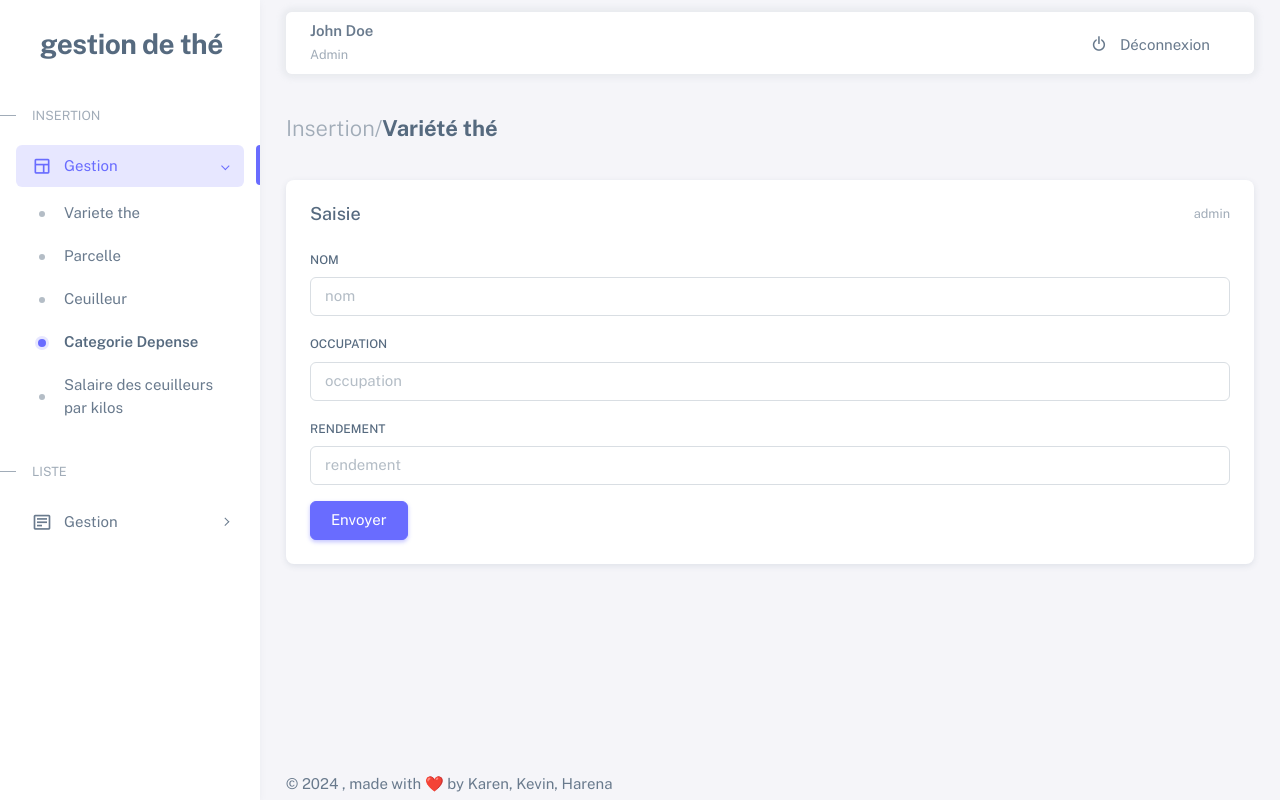
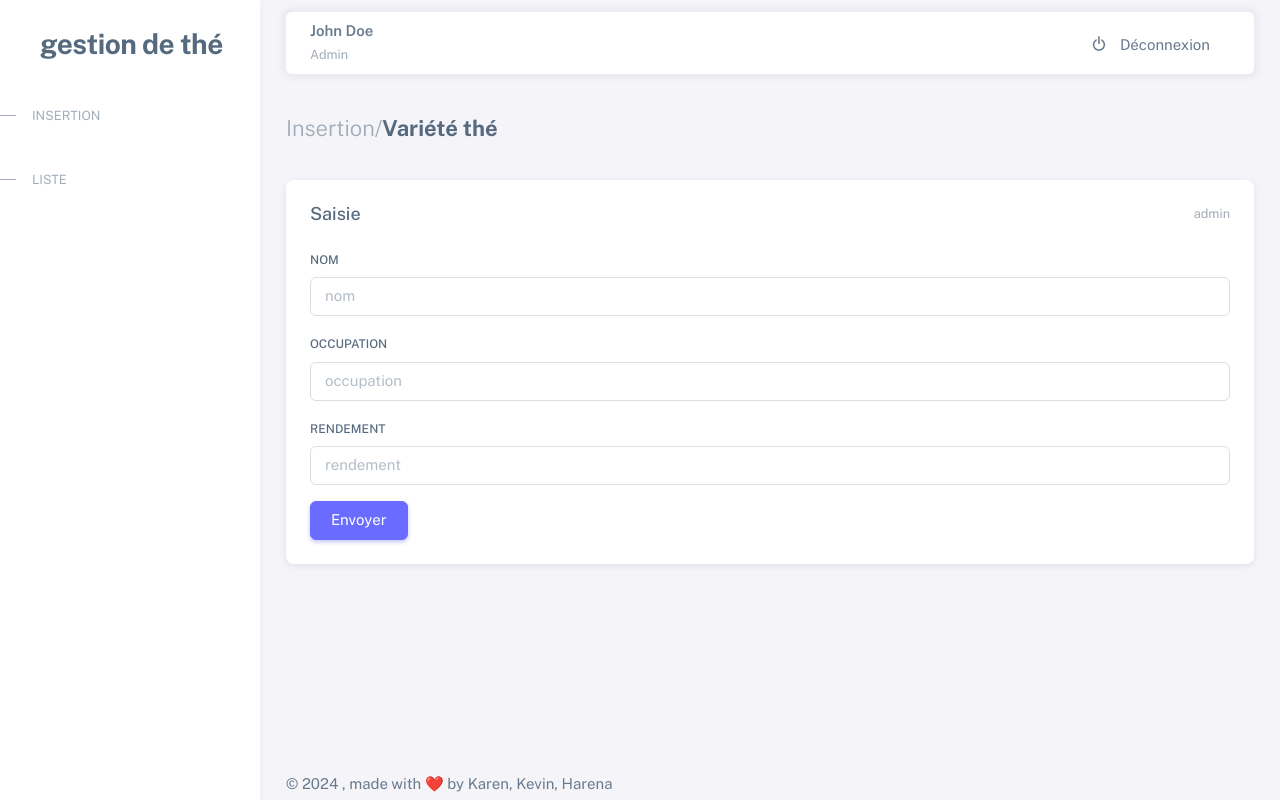
Before and after one commit to Kevin-rm/Examen-Web, a PHP site: page /pages/layout/layout_3.php?page=insertion-variete-the in a window 1280 px wide. Run offline with PHP 8.4, Linux system fonts and the light colour scheme; the visitor is signed in with stand-in values (Sample User, id 1); some libraries are stand-ins or nearby versions.

Commit message:
Update menu.php

```diff
--- a/pages/admin/menu.php
+++ b/pages/admin/menu.php
@@ -12,17 +12,12 @@
     <div class="menu-inner-shadow"></div>
 
     <ul class="menu-inner py-1">
-        <!-- Dashboard -->
 
         <!-- Insertion-->
         <li class="menu-header small text-uppercase">
             <span class="menu-header-text">Insertion</span>
         </li>
-        <li class="menu-item active open">
-            <a href="javascript:void(0);" class="menu-link menu-toggle">
-                <i class="menu-icon tf-icons bx bx-layout"></i>
-                <div data-i18n="Gestion">Gestion</div>
-            </a>
+
             <ul class="menu-sub">
                 <li class="menu-item">
                     <a href="?page=insertion-variete-the" class="menu-link">
@@ -39,7 +34,7 @@
                         <div data-i18n="Ceuilleur">Ceuilleur</div>
                     </a>
                 </li>
-                <li class="menu-item active">
+                <li class="menu-item">
                     <a href="?page=insertion-categorie-depense" class="menu-link">
                         <div data-i18n="Categorie Depense">Categorie Depense</div>
                     </a>
@@ -50,19 +45,12 @@
                     </a>
                 </li>
             </ul>
-        </li>
         <!-- /Insertion-->
 
         <!-- Liste -->
         <li class="menu-header small text-uppercase">
             <span class="menu-header-text">Liste</span>
         </li>
-        <li class="menu-item">
-            <a href="javascript:void(0);" class="menu-link menu-toggle">
-                <i class="menu-icon tf-icons bx bx-detail"></i>
-                <div data-i18n="Gestion">Gestion</div>
-            </a>
-
             <ul class="menu-sub">
                 <li class="menu-item">
                     <a href="list-admin-variete-the.html" class="menu-link">
@@ -90,7 +78,6 @@
                     </a>
                 </li>
             </ul>
-        </li>
         <!--/Liste-->
     </ul>
 </aside>
```
